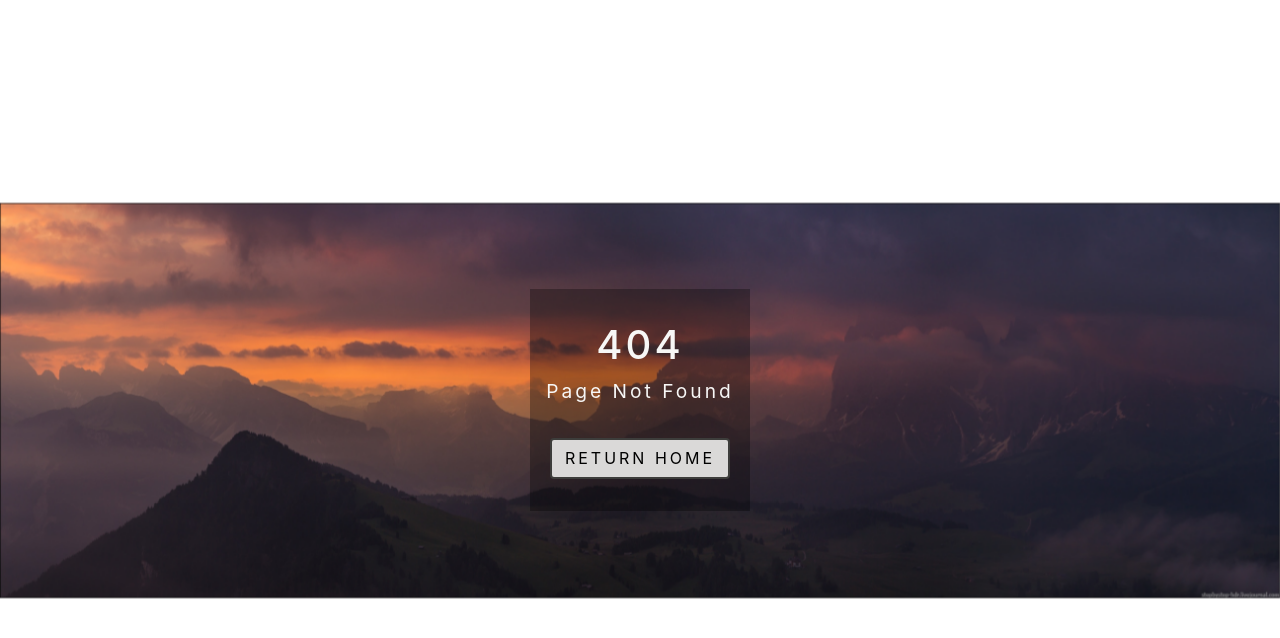
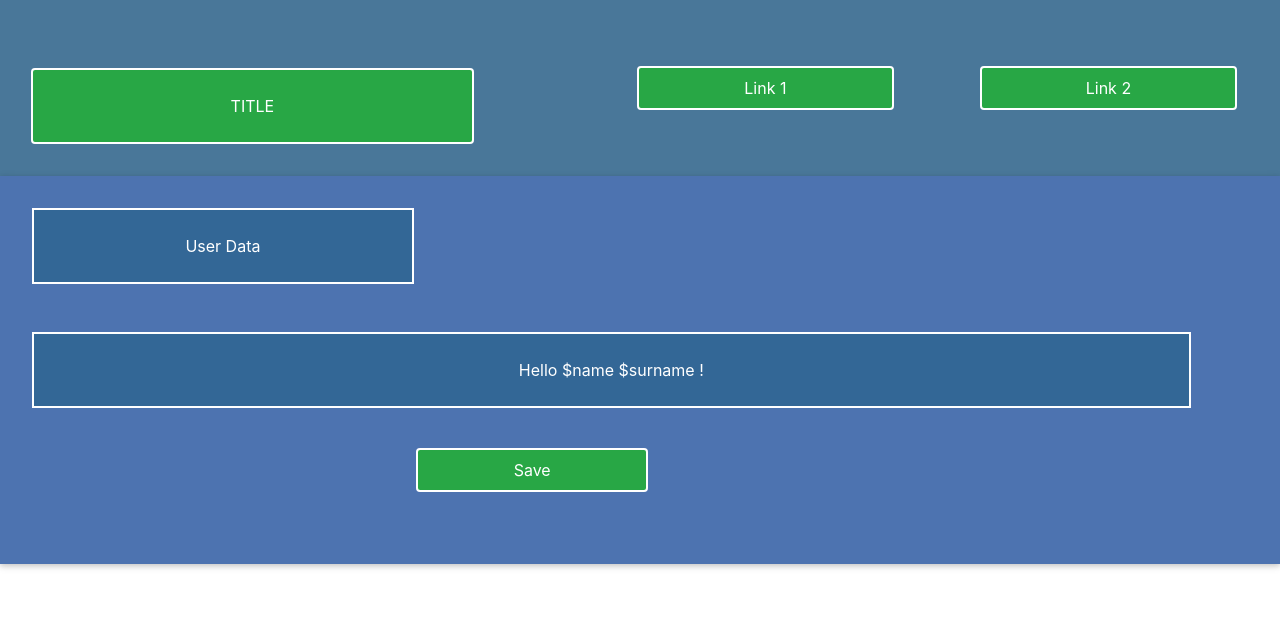
Before and after one commit to ashkredo/eversis-excersise-frontend, a React (Create React App) app: page /pageone in a window 1280 px wide. Before the commit this address had no page. Shown: the top 638 px of the page. Built offline with nearby package versions, Linux system fonts and the light colour scheme.

Commit message:
Added PageOne

```diff
--- a/src/App.js
+++ b/src/App.js
@@ -4,11 +4,12 @@ import { compose } from 'redux';
 import { connect, Provider } from 'react-redux';
 import { initializeApp } from 'redux/reducers/appReducer';
 import store from 'redux/helpers/store';
+import Container from 'react-bootstrap/Container';
 import Preloader from 'screens/components/common/Preloader';
 import Header from 'screens/components/Header';
 import Home from 'screens/pages/Home';
 import NotFound from 'screens/pages/NotFound';
-import Container from 'react-bootstrap/Container';
+import PageOne from 'screens/pages/PageOne';
 
 const App = (props) => {
   useEffect(() => {
@@ -38,6 +39,16 @@ const App = (props) => {
             </>
           )}
         />
+        <Route
+          path="/pageone"
+          exact
+          render={() => (
+            <>
+              <Header />
+              <PageOne />
+            </>
+          )}
+        />
         <Route render={() => <NotFound />} />
       </Switch>
     </Container>
--- /dev/null
+++ b/src/screens/pages/PageOne/index.js
@@ -0,0 +1,54 @@
+import React from 'react';
+import styled from 'styled-components';
+import { NavLink } from 'react-router-dom';
+import Row from 'react-bootstrap/Row';
+import Col from 'react-bootstrap/Col';
+import Button from 'react-bootstrap/Button';
+
+const Page = styled.div`
+  box-shadow: 0 2px 5px 0 rgba(0, 0, 0, 0.15), 0 2px 9px 0 rgba(0, 0, 0, 0.11);
+  padding: 8px;
+  background-color: #4d73b0;
+
+  .bluecolumn {
+    background-color: #336796;
+    color: #fff;
+    border: 2px solid #ffffff;
+  }
+`;
+
+const PageOne = (props) => {
+  return (
+    <Page>
+      <Row>
+        <Col className="col-5 d-flex text-center">
+          <Col className="bluecolumn col-9 py-4 m-4">User Data</Col>
+        </Col>
+      </Row>
+
+      <Row className="row">
+        <Col className="col-12 d-flex text-center">
+          <div className="bluecolumn col-11 py-4 m-4">
+            Hello $name $surname !
+          </div>
+        </Col>
+      </Row>
+
+      <Row>
+        <Col className="col-10 d-flex justify-content-center mt-3 mb-5">
+          <NavLink to="/pagetwo" className="col-3 mb-3">
+            <Button
+              variant="success"
+              className="col-12 h-100 py-2"
+              style={{ border: '2px solid #ffffff' }}
+            >
+              Save
+            </Button>
+          </NavLink>
+        </Col>
+      </Row>
+    </Page>
+  );
+};
+
+export default PageOne;
```
